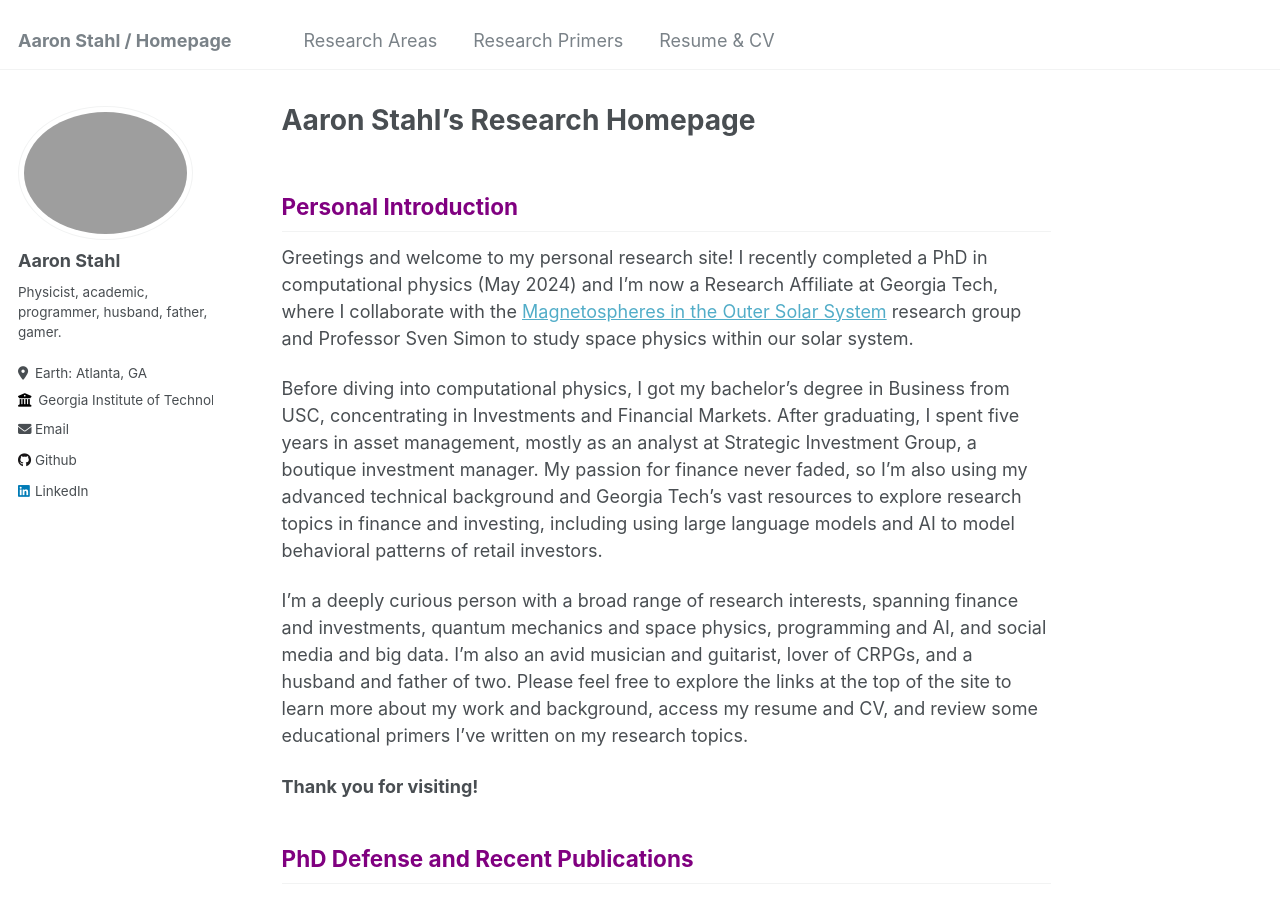
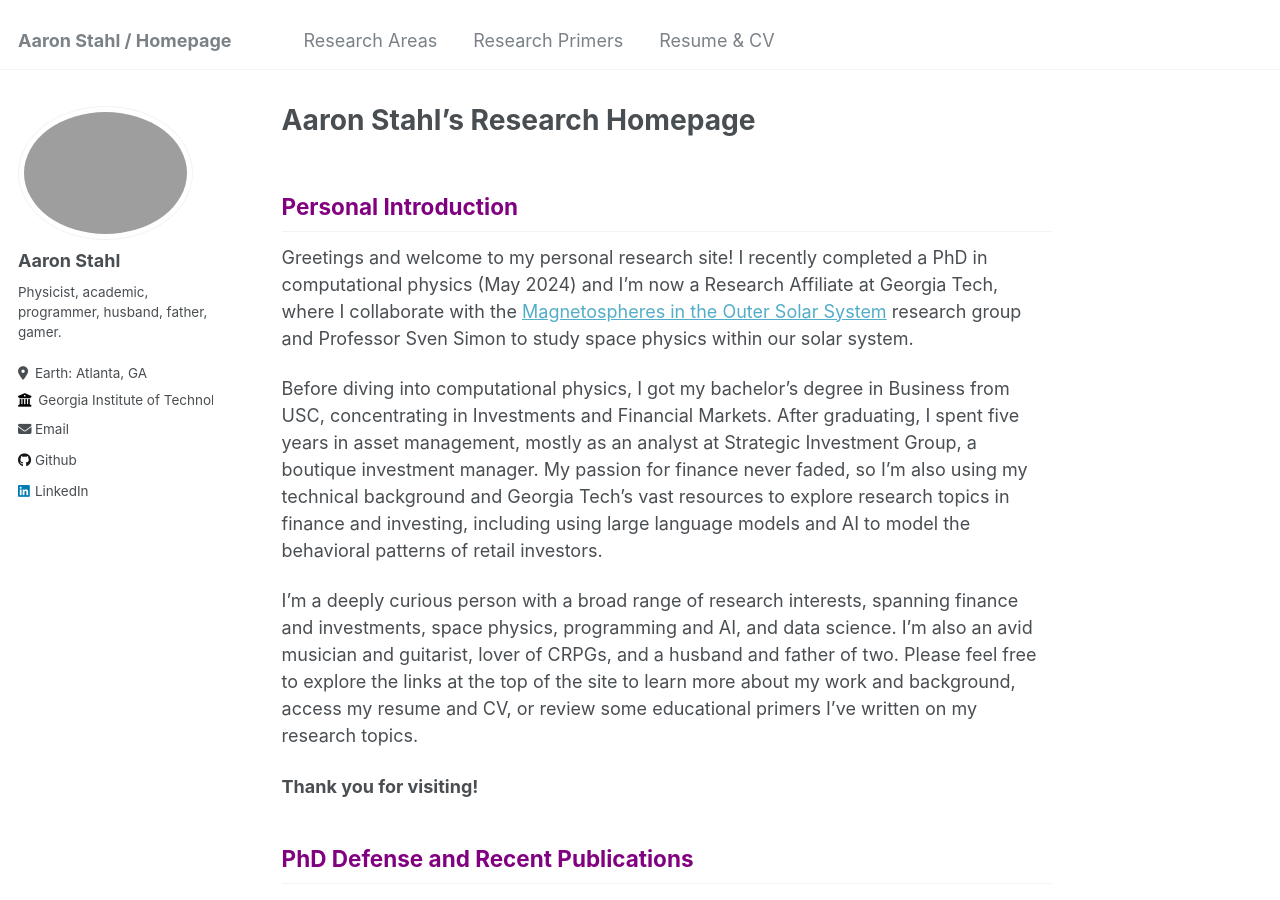
Before and after one commit to astahl3/astahl3.github.io, a Jekyll site: the page built from _pages/about.md, in a window 1280 px wide and 900 px high. Built offline with Jekyll 4.4.1, drawn with Linux system fonts in a browser that asks for light colours.

Commit message:
fixed a landing page typo

```diff
--- a/_pages/about.md
+++ b/_pages/about.md
@@ -10,9 +10,9 @@ redirect_from:
 ## <span style="color: purple;"> Personal Introduction </span>
 Greetings and welcome to my personal research site! I recently completed a PhD in computational physics (May 2024) and I'm now a Research Affiliate at Georgia Tech, where I collaborate with the [Magnetospheres in the Outer Solar System](https://svensimon.gatech.edu/) research group and Professor Sven Simon to study space physics within our solar system.
 
-Before diving into computational physics, I got my bachelor’s degree in Business from USC, concentrating in Investments and Financial Markets. After graduating, I spent five years in asset management, mostly as an analyst at Strategic Investment Group, a boutique investment manager. My passion for finance never faded, so I’m also using my advanced technical background and Georgia Tech's vast resources to explore research topics in finance and investing, including using large language models and AI to model behavioral patterns of retail investors.
+Before diving into computational physics, I got my bachelor’s degree in Business from USC, concentrating in Investments and Financial Markets. After graduating, I spent five years in asset management, mostly as an analyst at Strategic Investment Group, a boutique investment manager. My passion for finance never faded, so I’m also using my technical background and Georgia Tech's vast resources to explore research topics in finance and investing, including using large language models and AI to model the behavioral patterns of retail investors.
 
-I’m a deeply curious person with a broad range of research interests, spanning finance and investments, quantum mechanics and space physics, programming and AI, and social media and big data. I'm also an avid musician and guitarist, lover of CRPGs, and a husband and father of two. Please feel free to explore the links at the top of the site to learn more about my work and background, access my resume and CV, and review some educational primers I've written on my research topics.
+I’m a deeply curious person with a broad range of research interests, spanning finance and investments, space physics, programming and AI, and data science. I'm also an avid musician and guitarist, lover of CRPGs, and a husband and father of two. Please feel free to explore the links at the top of the site to learn more about my work and background, access my resume and CV, or review some educational primers I've written on my research topics.
 
 **Thank you for visiting!**
 
```
